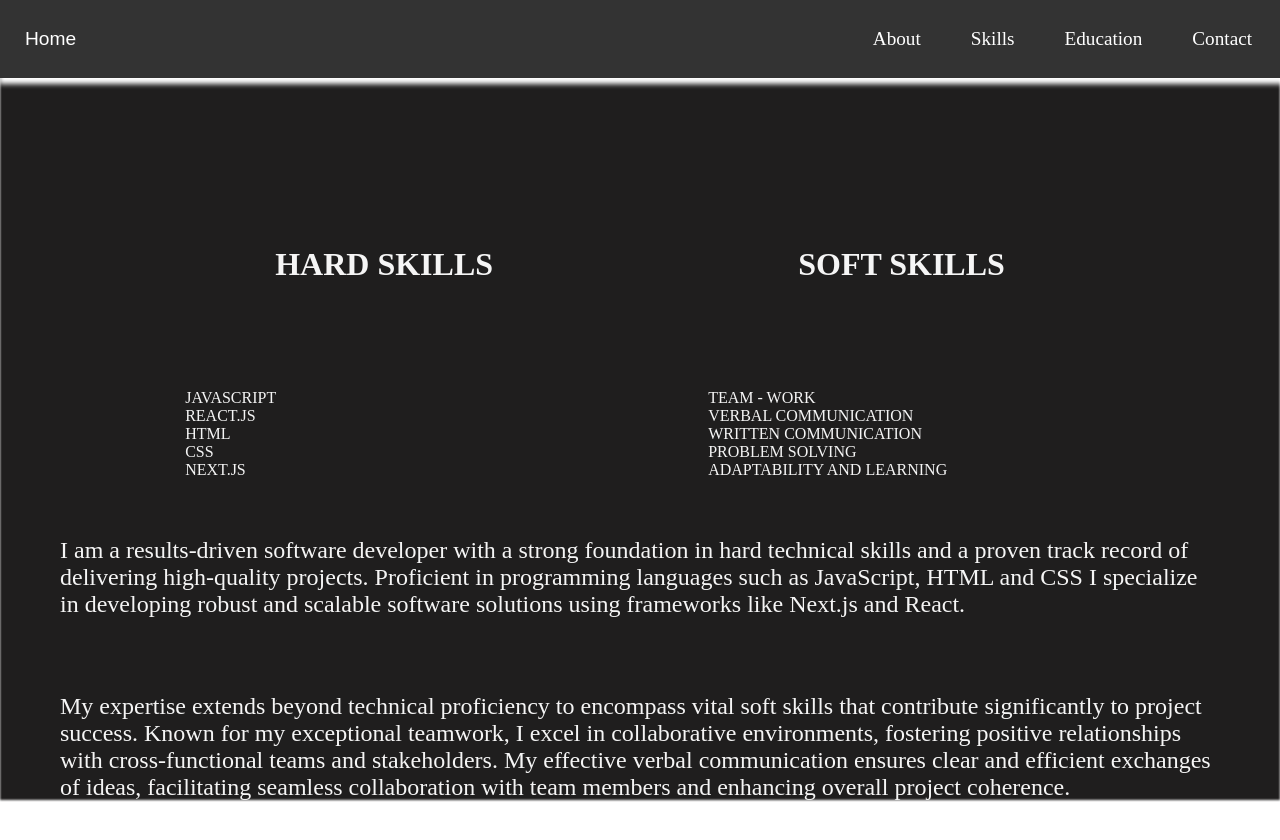
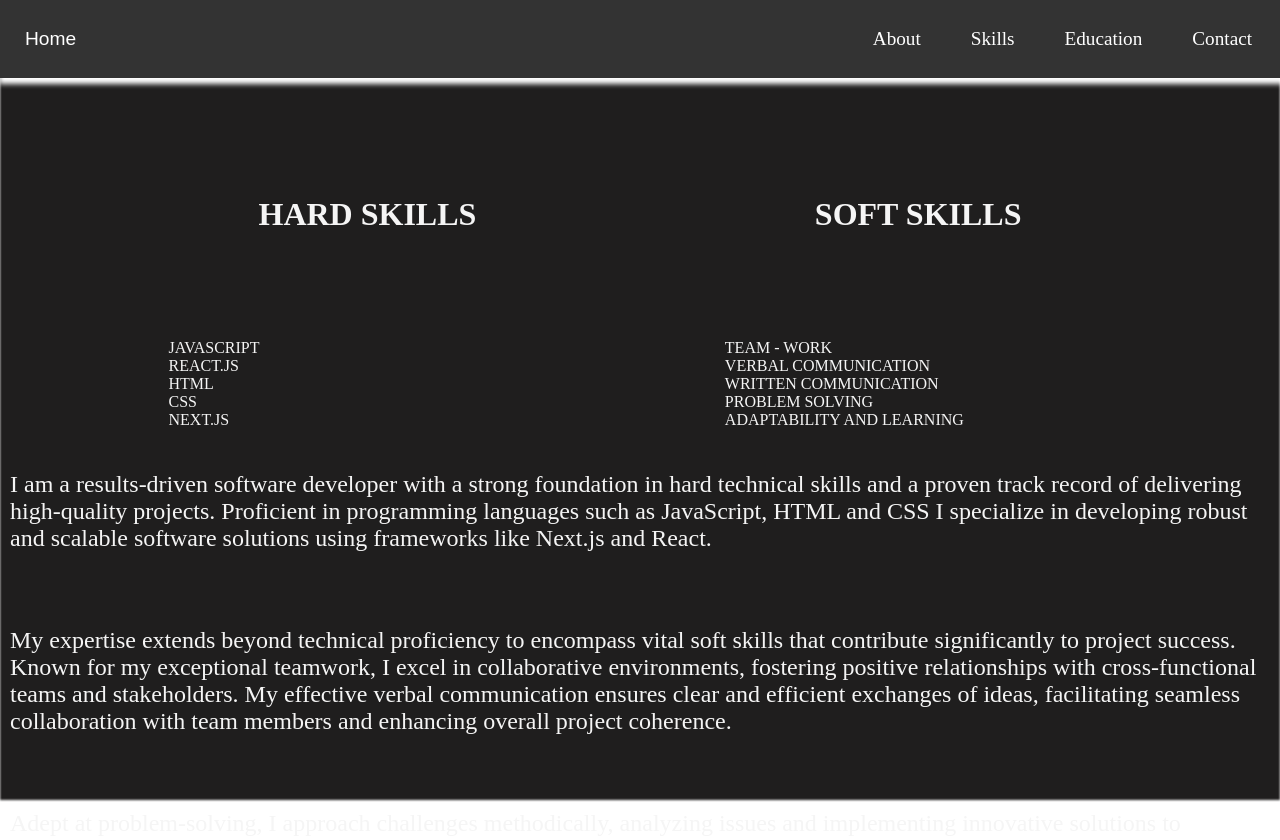
Before and after one commit to Thapelo-Molosiwa/Resume-Profile, a React (Vite) app in the folder Resume/: page /skills in a window 1280 px wide. Shown: the top 840 px of the page. Built offline with nearby package versions, Linux system fonts and the light colour scheme; the HTML template or start-up script is replaced by a standard one.

Commit message:
done for the day

```diff
--- a/Resume/components/Header/header.css
+++ b/Resume/components/Header/header.css
@@ -2,6 +2,7 @@
 
 /* Reset margin and padding for the whole page */
 body, html {
+  overflow-x: hidden;
   margin: 0;
   padding: 0;
 }
@@ -95,6 +96,10 @@ body, html {
     z-index: 2; /* Ensure the burger menu is above other elements */
   }
 
+  .blow{
+    position: fixed;
+  }
+
   .nav {
     display: none;
     flex-direction: column;
--- a/Resume/components/pages/education/education.css
+++ b/Resume/components/pages/education/education.css
@@ -2,6 +2,7 @@
 .Edu {
     font-family: serif;
     text-align: center;
+    font-size: 24px;
     padding: 60px;
     margin-top: 75px; /* Adjust this value to match the height of your sticky element */
 }
@@ -25,8 +26,9 @@
 /* Mobile styles using media queries */
 @media only screen and (max-width: 600px) {
     .Edu {
-        margin-top: 75px;
+        font-size: 18px; /* Adjust font size for smaller screens */
         padding: 20px; /* Adjust padding for smaller screens */
+        margin-top: 30px; /* Adjust margin for smaller screens */
     }
 
     .Edu h3 {
--- a/Resume/components/pages/skills/skills.css
+++ b/Resume/components/pages/skills/skills.css
@@ -3,11 +3,11 @@
   word-wrap: break-word; /* Corrected property name */
   display: flex;
   justify-content: space-evenly;
-  margin-bottom: 1rem;
+
 }
 
 .skillbox {
-  padding: 60px;
+  padding: 10px;
   margin-top: 75px;
 }
 
@@ -24,7 +24,7 @@
 .bothsh {
   text-align: left;
   font-size: 24px;
-  margin: 10px 0;
+  margin: 5px 0;
 }
 
 /* Mobile styles using media queries */
```
